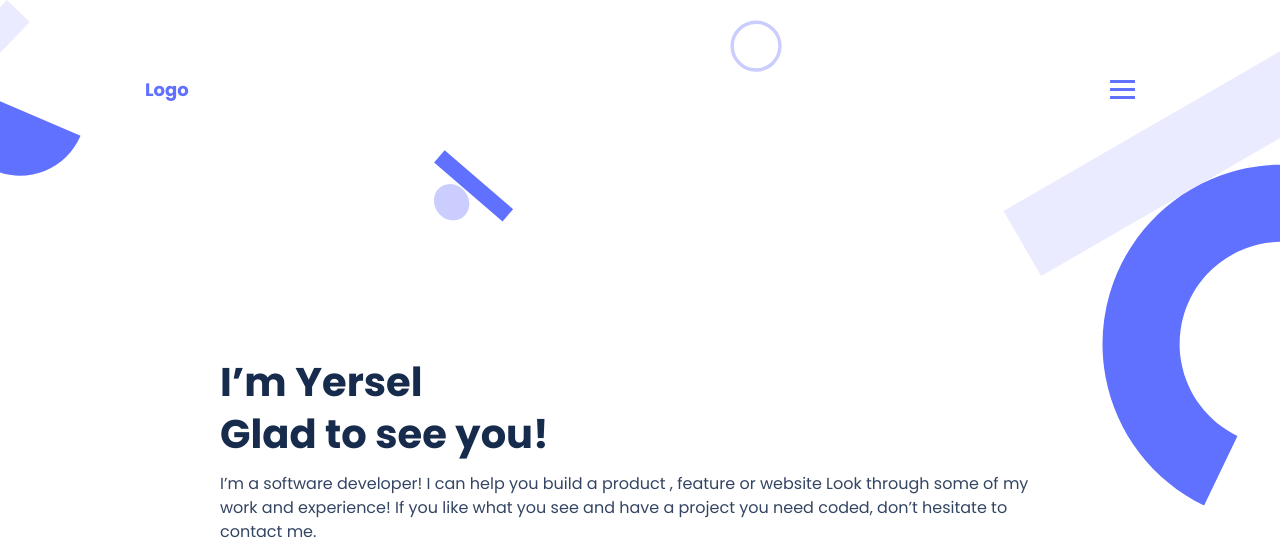
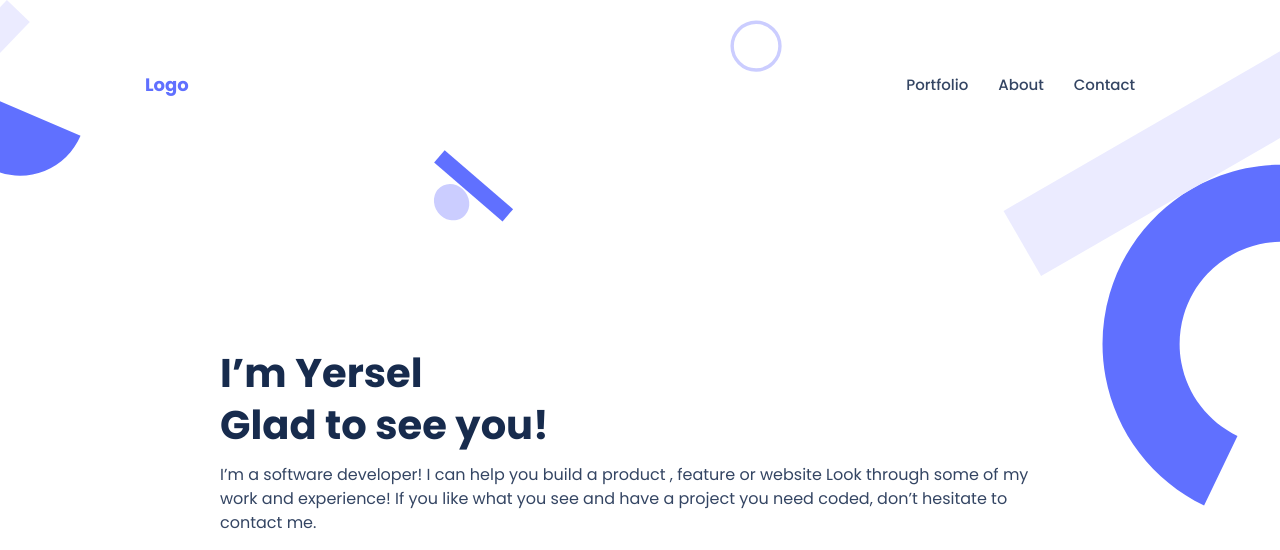
Before and after one commit to yersel500/portfolio, a website: page index.html in a window 1280 px wide. Shown: the top 550 px of the page. Drawn offline with Linux system fonts and the light colour scheme.

Commit message:
Fix menu on desktop

```diff
--- a/style.css
+++ b/style.css
@@ -456,6 +456,43 @@ form .form-input {
     min-width: 0;
   }
 
+  #main-menu {
+    display: flex;
+    flex-direction: row;
+    gap: 30px;
+    position: relative;
+    justify-content: flex-start;
+    transform: translateX(0);
+    top: 0;
+    left: 0;
+    bottom: 0;
+    right: 0;
+    background-color: transparent;
+    opacity: 100%;
+    margin: 0;
+    padding: 0;
+  }
+
+  .nav-link {
+    color: #344563;
+    font-family: 'Poppins', sans-serif;
+    font-size: 15px;
+    font-style: normal;
+    font-weight: 500;
+    line-height: 20px;
+    letter-spacing: 0;
+    text-align: center;
+    padding-left: 0;
+  }
+
+  .hamburger {
+    display: none;
+  }
+
+  .nav1 {
+    padding-top: 0;
+  }
+
   .project-wrap {
     grid-gap: 0;
   }
```
